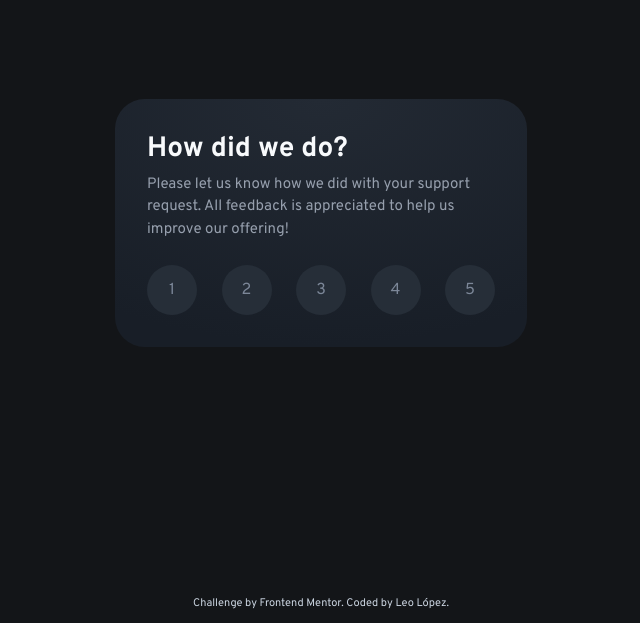
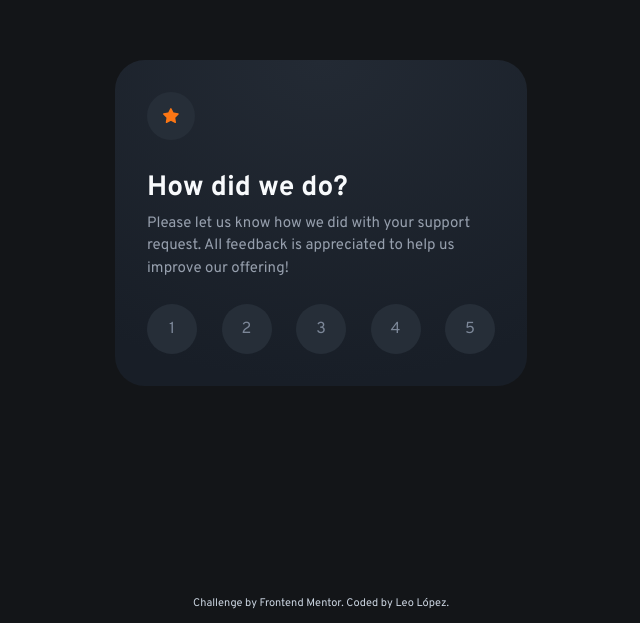
Before and after one commit to Ciensprog/FM-004-Interactive-Rating-Component, a React (Vite) app: page / in a window 1280 px wide. Shown: the part 177-800 px from the top of the page, without its empty margins (319-959 px from the left). Built offline with nearby package versions, Linux system fonts and the light colour scheme.

Commit message:
feat: add icon and rating provider

```diff
--- a/src/App.tsx
+++ b/src/App.tsx
@@ -1,5 +1,8 @@
 import { RadioGroup } from '@headlessui/react'
-import { useState } from 'react'
+
+import { IconStar } from '@/assets/icons/start'
+
+import { useRatingData } from '@/contexts/RatingProvider'
 
 import { Attribution } from '@/components/Attribution'
 import { RatingOption } from '@/components/RatingOption'
@@ -13,12 +16,17 @@ import { RatingOption } from '@/components/RatingOption'
 const ratings = [1, 2, 3, 4, 5]
 
 export function App() {
-  let [currentRating, setCurrentRating] = useState<number | null>(null)
+  const { currentRating, updateRating } = useRatingData()
 
   return (
     <>
       <main className="my-10 z-10">
         <div className="bg-[radial-gradient(98.96%_98.96%_at_50%_0%,#232A34_0%,#181E27_100%)] p-8 rounded-[1.875rem] max-w-[25.75rem]">
+          <div className="bg-blue-dark flex h-12 items-center justify-center mb-[1.875rem] rounded-full w-12">
+            <span className="h-4 text-orange-normal w-4">
+              <IconStar />
+            </span>
+          </div>
           <h1 className="font-bold leading-9 text-[1.75rem] text-slate-50">
             How did we do?
           </h1>
@@ -32,7 +40,7 @@ export function App() {
               className="flex justify-between"
               name="rating"
               value={currentRating}
-              onChange={setCurrentRating}
+              onChange={updateRating}
             >
               {ratings.map((rating) => (
                 <RatingOption value={rating} key={rating} />
--- /dev/null
+++ b/src/assets/icons/start.tsx
@@ -0,0 +1,16 @@
+/*
+|-------------------------------------------------------------------------------
+| Icon
+|-------------------------------------------------------------------------------
+*/
+
+export function IconStar() {
+  return (
+    <svg xmlns="http://www.w3.org/2000/svg" fill="none" viewBox="0 0 17 16">
+      <path
+        fill="currentColor"
+        d="m9.067.43 1.99 4.031c.112.228.33.386.58.422l4.45.647a.771.771 0 0 1 .427 1.316l-3.22 3.138a.773.773 0 0 0-.222.683l.76 4.431a.772.772 0 0 1-1.12.813l-3.98-2.092a.773.773 0 0 0-.718 0l-3.98 2.092a.772.772 0 0 1-1.119-.813l.76-4.431a.77.77 0 0 0-.222-.683L.233 6.846A.772.772 0 0 1 .661 5.53l4.449-.647a.772.772 0 0 0 .58-.422L7.68.43a.774.774 0 0 1 1.387 0Z"
+      />
+    </svg>
+  )
+}
--- /dev/null
+++ b/src/contexts/RatingProvider.tsx
@@ -0,0 +1,41 @@
+import type { PropsWithChildren } from 'react'
+
+import { createContext, useContext, useState } from 'react'
+
+/*
+|-------------------------------------------------------------------------------
+| Context
+|-------------------------------------------------------------------------------
+*/
+
+type RatingProviderType = {
+  currentRating: number | null
+  updateRating: (value: number | null) => void
+}
+
+const RatingContext = createContext<RatingProviderType | null>(null)
+
+export function useRatingData() {
+  const context = useContext(RatingContext)
+
+  if (!context) {
+    throw new Error('useRatingData must be used within a RatingProvider')
+  }
+
+  return context
+}
+
+export function RatingProvider({ children }: PropsWithChildren) {
+  let [currentRating, setCurrentRating] = useState<number | null>(null)
+
+  return (
+    <RatingContext.Provider
+      value={{
+        currentRating,
+        updateRating: setCurrentRating,
+      }}
+    >
+      {children}
+    </RatingContext.Provider>
+  )
+}
--- a/src/main.tsx
+++ b/src/main.tsx
@@ -1,9 +1,11 @@
+import './index.css'
+
 import React from 'react'
 import ReactDOM from 'react-dom/client'
 
+import { RatingProvider } from '@/contexts/RatingProvider'
+
 import { App } from './App'
-
-import './index.css'
 
 /*
 |-------------------------------------------------------------------------------
@@ -13,6 +15,8 @@ import './index.css'
 
 ReactDOM.createRoot(document.getElementById('app') as HTMLElement).render(
   <React.StrictMode>
-    <App />
+    <RatingProvider>
+      <App />
+    </RatingProvider>
   </React.StrictMode>
 )
```
Also changed, not shown: 1 other file (tests, documents, lock files or other folders).
